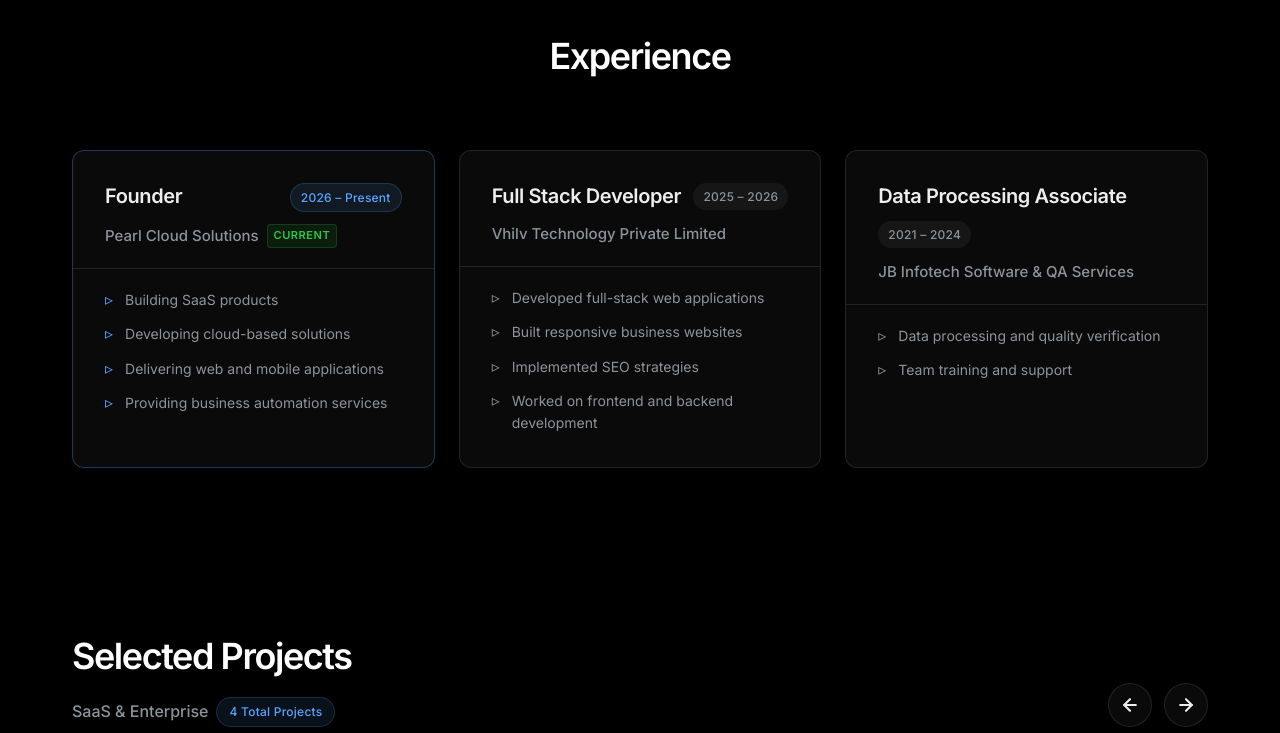
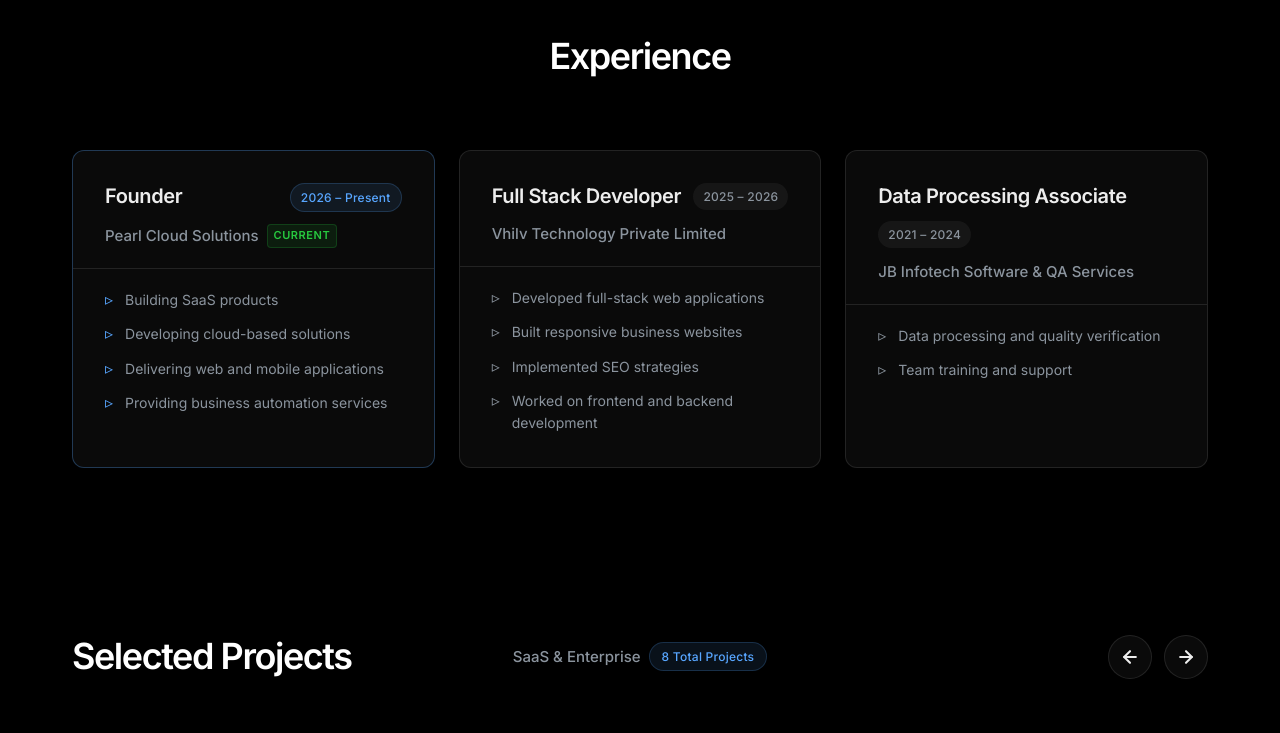
Before and after one commit to Amreshbofficial/Amreshbofficial.github.io, a React (Vite) app: page / in a window 1280 px wide. Shown: the part 2000-2733 px from the top of the page. Built offline with nearby package versions, Linux system fonts and the light colour scheme.

Commit message:
feat: update projects list, fix mobile view alignments, and add new tech stack skills

```diff
--- a/src/features/portfolio/Projects.tsx
+++ b/src/features/portfolio/Projects.tsx
@@ -1,28 +1,15 @@
-import { useRef } from 'react';
+import { useRef, useState, useEffect } from 'react';
 import { Section } from '../../components/layout/Section';
 import { Card } from '../../components/ui/Card';
 
 const projects = [
   {
-    title: 'Arokya - E-commerce SaaS',
-    description: 'A multi-tenant e-commerce platform engineered for scale. Built with modern microservices architecture to handle high volume transactions and complex inventory management.',
-    tags: ['Next.js', 'PostgreSQL', 'Stripe', 'Redis'],
+    title: 'PearlSync - Multi-Tenant Retail SaaS',
+    description: 'Enterprise-grade multi-tenant SaaS platform for retail businesses featuring POS billing, inventory management, customer credit, subscriptions, RBAC, multi-branch support, Razorpay integration, and real-time analytics.',
+    collaboration: 'Flagship SaaS Product by Pearl Cloud Solutions',
+    tags: ['React', 'Node.js', 'PostgreSQL', 'AWS', 'Docker', 'CI/CD', 'Tailwind CSS', 'WebSockets', 'Razorpay', 'WhatsApp API'],
     link: '#',
-    gradient: 'linear-gradient(135deg, rgba(88, 166, 255, 0.1) 0%, rgba(0, 0, 0, 0) 100%)',
-    icon: (
-      <svg width="48" height="48" viewBox="0 0 24 24" fill="none" stroke="currentColor" strokeWidth="1" strokeLinecap="round" strokeLinejoin="round" style={{ opacity: 0.2 }}>
-        <circle cx="9" cy="21" r="1"></circle>
-        <circle cx="20" cy="21" r="1"></circle>
-        <path d="M1 1h4l2.68 13.39a2 2 0 0 0 2 1.61h9.72a2 2 0 0 0 2-1.61L23 6H6"></path>
-      </svg>
-    )
-  },
-  {
-    title: 'TaskFlow Pro',
-    description: 'Enterprise resource planning and project management tool designed for remote-first teams. Features real-time collaboration, automated workflows, and deep analytics.',
-    tags: ['React', 'Node.js', 'Socket.io', 'AWS'],
-    link: '#',
-    gradient: 'linear-gradient(135deg, rgba(168, 85, 247, 0.1) 0%, rgba(0, 0, 0, 0) 100%)',
+    gradient: 'linear-gradient(135deg, rgba(59, 130, 246, 0.2) 0%, rgba(0, 0, 0, 0) 100%)',
     icon: (
       <svg width="48" height="48" viewBox="0 0 24 24" fill="none" stroke="currentColor" strokeWidth="1" strokeLinecap="round" strokeLinejoin="round" style={{ opacity: 0.2 }}>
         <rect x="3" y="3" width="18" height="18" rx="2" ry="2"></rect>
@@ -32,28 +19,96 @@
     )
   },
   {
-    title: 'HealthSync Portal',
-    description: 'HIPAA-compliant patient management system. Integrates telemedicine capabilities, secure messaging, and automated billing workflows for modern clinics.',
-    tags: ['TypeScript', 'Express', 'MongoDB', 'WebRTC'],
-    link: '#',
-    gradient: 'linear-gradient(135deg, rgba(34, 197, 94, 0.1) 0%, rgba(0, 0, 0, 0) 100%)',
+    title: 'Flysol Technologies',
+    description: "Built a modern corporate platform for a forward-thinking technology partner. Engineered a scalable React frontend with dynamic Tailwind CSS and integrated a custom admin panel to manage enterprise services and AI-powered optimizations.",
+    tags: ['React', 'Tailwind CSS', 'JavaScript', 'Custom Admin'],
+    link: 'https://www.flysol.in/',
+    gradient: 'linear-gradient(135deg, rgba(168, 85, 247, 0.2) 0%, rgba(0, 0, 0, 0) 100%)',
     icon: (
       <svg width="48" height="48" viewBox="0 0 24 24" fill="none" stroke="currentColor" strokeWidth="1" strokeLinecap="round" strokeLinejoin="round" style={{ opacity: 0.2 }}>
-        <path d="M22 12h-4l-3 9L9 3l-3 9H2"></path>
+        <path d="M12 2L2 7l10 5 10-5-10-5z"></path>
+        <path d="M2 17l10 5 10-5"></path>
+        <path d="M2 12l10 5 10-5"></path>
       </svg>
     )
   },
   {
-    title: 'FinDash Analytics',
-    description: 'Real-time financial dashboard aggregating data from multiple payment gateways. Provides predictive analytics and automated reconciliation for finance teams.',
-    tags: ['Vue.js', 'Python', 'FastAPI', 'TimescaleDB'],
-    link: '#',
+    title: 'Salugai Shop - Affiliate Marketing',
+    description: 'Built and currently managing a high-traffic Amazon affiliate marketing platform. Powered by WordPress, the project involves end-to-end SEO optimization, Google AdSense monetization, and content strategies to drive daily conversions and passive revenue.',
+    collaboration: 'Personal Passion Project',
+    tags: ['WordPress', 'SEO', 'Google AdSense', 'Affiliate Marketing'],
+    link: 'https://salugaishop.com/',
     gradient: 'linear-gradient(135deg, rgba(234, 179, 8, 0.1) 0%, rgba(0, 0, 0, 0) 100%)',
     icon: (
       <svg width="48" height="48" viewBox="0 0 24 24" fill="none" stroke="currentColor" strokeWidth="1" strokeLinecap="round" strokeLinejoin="round" style={{ opacity: 0.2 }}>
-        <line x1="18" y1="20" x2="18" y2="10"></line>
-        <line x1="12" y1="20" x2="12" y2="4"></line>
-        <line x1="6" y1="20" x2="6" y2="14"></line>
+        <path d="M3 3v18h18"></path>
+        <path d="M18.7 8l-5.1 5.2-2.8-2.7L7 14.3"></path>
+      </svg>
+    )
+  },
+  {
+    title: 'Colors Landscape',
+    description: "Developed a premium corporate website for Chennai's leading landscaping company. The platform integrates a custom PHP admin panel to manage architectural garden portfolios, client testimonials, and service inquiries, built with a robust Bootstrap UI.",
+    collaboration: 'Developed in collaboration with TechCart Enterprise',
+    tags: ['PHP', 'JavaScript', 'Bootstrap', 'Custom Admin'],
+    link: 'https://colorslandscape.com/',
+    gradient: 'linear-gradient(135deg, rgba(20, 83, 45, 0.2) 0%, rgba(0, 0, 0, 0) 100%)',
+    icon: (
+      <svg width="48" height="48" viewBox="0 0 24 24" fill="none" stroke="currentColor" strokeWidth="1" strokeLinecap="round" strokeLinejoin="round" style={{ opacity: 0.2 }}>
+        <path d="m8 3 4 8 5-5 5 15H2L8 3z"></path>
+      </svg>
+    )
+  },
+  {
+    title: 'Green Growth Landscape Services',
+    description: 'Engineered a comprehensive dynamic website for a premium landscape design company. Features a custom PHP admin panel for real-time content updates, gallery management, and inquiry tracking, paired with a responsive Bootstrap frontend.',
+    collaboration: 'Developed in collaboration with TechCart Enterprise',
+    tags: ['PHP', 'JavaScript', 'Bootstrap', 'Custom Admin'],
+    link: 'https://www.greengrowth.co.in/',
+    gradient: 'linear-gradient(135deg, rgba(34, 197, 94, 0.1) 0%, rgba(0, 0, 0, 0) 100%)',
+    icon: (
+      <svg width="48" height="48" viewBox="0 0 24 24" fill="none" stroke="currentColor" strokeWidth="1" strokeLinecap="round" strokeLinejoin="round" style={{ opacity: 0.2 }}>
+        <path d="M11 20A7 7 0 0 1 9.8 6.1C15.5 5 17 4.48 19 2c1 2 2 4.18 2 8 0 5.5-4.78 10-10 10Z"></path>
+        <path d="M2 21c0-3 1.85-5.36 5.08-6C9.5 14.52 12 13 13 12"></path>
+      </svg>
+    )
+  },
+  {
+    title: 'Haribabu - UI/UX Designer Portfolio',
+    description: 'Developed a dynamic personal portfolio for a UI/UX Designer. Built using React and Tailwind CSS, the platform focuses on a sleek dark-mode aesthetic, smooth animations, and an optimized layout to showcase design achievements.',
+    tags: ['React', 'JavaScript', 'Tailwind CSS', 'Framer Motion'],
+    link: 'https://lharibabul.github.io/',
+    gradient: 'linear-gradient(135deg, rgba(168, 85, 247, 0.1) 0%, rgba(0, 0, 0, 0) 100%)',
+    icon: (
+      <svg width="48" height="48" viewBox="0 0 24 24" fill="none" stroke="currentColor" strokeWidth="1" strokeLinecap="round" strokeLinejoin="round" style={{ opacity: 0.2 }}>
+        <path d="M12 20h9"></path>
+        <path d="M16.5 3.5a2.121 2.121 0 0 1 3 3L7 19l-4 1 1-4L16.5 3.5z"></path>
+      </svg>
+    )
+  },
+  {
+    title: 'Infrafox - DevOps & AIOps',
+    description: 'Developed a high-performance corporate platform for a DevOps & AIOps agency. Engineered with custom PHP and modern frontend technologies to ensure fast load times, responsive design, and an optimized lead-generation flow.',
+    collaboration: 'Developed during my tenure at Vhilv Technology',
+    tags: ['PHP', 'HTML5', 'CSS3', 'JavaScript'],
+    link: 'https://www.infrafox.ai/',
+    gradient: 'linear-gradient(135deg, rgba(88, 166, 255, 0.1) 0%, rgba(0, 0, 0, 0) 100%)',
+    icon: (
+      <svg width="48" height="48" viewBox="0 0 24 24" fill="none" stroke="currentColor" strokeWidth="1" strokeLinecap="round" strokeLinejoin="round" style={{ opacity: 0.2 }}>
+        <path d="M18 10h-1.26A8 8 0 1 0 9 20h9a5 5 0 0 0 0-10z"></path>
+      </svg>
+    )
+  },
+  {
+    title: 'VISH GYM Unisex Fitness Centre',
+    description: 'Designed and built a modern digital presence for a premium fitness center. Implemented a fully responsive UI to showcase facilities and trainer profiles, focusing on engaging visual aesthetics to drive local customer acquisition.',
+    collaboration: 'Developed in collaboration with TechCart Enterprise',
+    tags: ['PHP', 'HTML5', 'CSS3', 'JavaScript'],
+    link: 'https://vishgym.in/',
+    gradient: 'linear-gradient(135deg, rgba(234, 88, 12, 0.1) 0%, rgba(0, 0, 0, 0) 100%)',
+    icon: (
+      <svg width="48" height="48" viewBox="0 0 24 24" fill="none" stroke="currentColor" strokeWidth="1" strokeLinecap="round" strokeLinejoin="round" style={{ opacity: 0.2 }}>
+        <polyline points="22 12 18 12 15 21 9 3 6 12 2 12"></polyline>
       </svg>
     )
   }
@@ -61,6 +116,38 @@
 
 export const Projects = () => {
   const sliderRef = useRef<HTMLDivElement>(null);
+  const [toastMessage, setToastMessage] = useState<string | null>(null);
+  const [isAutoPlaying, setIsAutoPlaying] = useState(true);
+
+  useEffect(() => {
+    let intervalId: ReturnType<typeof setInterval>;
+
+    if (isAutoPlaying) {
+      intervalId = setInterval(() => {
+        // Only auto-play on desktop where slider is horizontal
+        if (window.innerWidth > 768 && sliderRef.current) {
+          const { scrollLeft, scrollWidth, clientWidth } = sliderRef.current;
+
+          if (scrollLeft + clientWidth >= scrollWidth - 10) {
+            sliderRef.current.scrollTo({ left: 0, behavior: 'smooth' });
+          } else {
+            scroll('right');
+          }
+        }
+      }, 5000);
+    }
+
+    return () => {
+      if (intervalId) clearInterval(intervalId);
+    };
+  }, [isAutoPlaying]);
+
+  useEffect(() => {
+    if (toastMessage) {
+      const timer = setTimeout(() => setToastMessage(null), 3500);
+      return () => clearTimeout(timer);
+    }
+  }, [toastMessage]);
 
   const scroll = (direction: 'left' | 'right') => {
     if (sliderRef.current) {
@@ -76,19 +163,20 @@
 
   return (
     <Section id="projects">
-      <div style={{ display: 'flex', justifyContent: 'space-between', alignItems: 'flex-end', marginBottom: '48px', flexWrap: 'wrap', gap: '24px' }}>
-        <div>
-          <h2 className="section-title" style={{ marginBottom: '12px' }}>Selected Projects</h2>
-          <div style={{ display: 'flex', alignItems: 'center', gap: '8px' }}>
-             <span className="text-muted" style={{ fontWeight: 500 }}>SaaS & Enterprise</span>
-             <span className="badge" style={{ backgroundColor: 'rgba(88, 166, 255, 0.1)', color: 'var(--color-primary)', border: '1px solid rgba(88, 166, 255, 0.2)', padding: '4px 12px' }}>
-               {projects.length} Total Projects
-             </span>
-          </div>
+      <div style={{ display: 'flex', alignItems: 'center', marginBottom: '48px', flexWrap: 'wrap', gap: '24px' }}>
+        <div style={{ flex: 1 }}>
+          <h2 className="section-title projects-heading" style={{ margin: 0 }}>Selected Projects</h2>
+        </div>
+
+        <div className="projects-badges" style={{ display: 'flex', alignItems: 'center', justifyContent: 'center', gap: '8px', flex: '0 1 auto' }}>
+           <span className="text-muted" style={{ fontWeight: 500, fontSize: '15px' }}>SaaS & Enterprise</span>
+           <span className="badge" style={{ backgroundColor: 'rgba(88, 166, 255, 0.1)', color: 'var(--color-primary)', border: '1px solid rgba(88, 166, 255, 0.2)', padding: '4px 12px' }}>
+             {projects.length} Total Projects
+           </span>
         </div>
 
         {/* Navigation Buttons for manual swiping (Hidden on mobile) */}
-        <div className="hidden-mobile" style={{ display: 'flex', gap: '12px' }}>
+        <div className="hidden-mobile" style={{ flex: 1, display: 'flex', justifyContent: 'flex-end', gap: '12px' }}>
           <button
             onClick={() => scroll('left')}
             className="nav-btn"
@@ -113,6 +201,18 @@
       </div>
 
       <style dangerouslySetInnerHTML={{__html: `
+        @media (max-width: 768px) {
+          .projects-heading {
+            text-align: center !important;
+          }
+          .projects-badges {
+            width: 100% !important;
+          }
+        }
+        @keyframes slideUpToast {
+          from { transform: translateY(100%); opacity: 0; }
+          to { transform: translateY(0); opacity: 1; }
+        }
         .projects-slider {
           display: flex;
           gap: 32px;
@@ -156,6 +256,10 @@
       <div
         ref={sliderRef}
         className="projects-slider"
+        onMouseEnter={() => setIsAutoPlaying(false)}
+        onMouseLeave={() => setIsAutoPlaying(true)}
+        onTouchStart={() => setIsAutoPlaying(false)}
+        onTouchEnd={() => setIsAutoPlaying(true)}
       >
         {projects.map((project, index) => (
           <div
@@ -190,7 +294,14 @@
                   <h3 className="card-title" style={{ margin: 0, fontSize: '20px' }}>
                     {project.title}
                   </h3>
-                  <a href={project.link} style={{ display: 'flex', alignItems: 'center', justifyContent: 'center', width: '36px', height: '36px', borderRadius: '50%', backgroundColor: 'rgba(255,255,255,0.05)', color: 'var(--color-primary)', transition: 'all var(--transition-fast)' }}
+                  <a href={project.link} target={project.link !== '#' ? "_blank" : undefined} rel="noopener noreferrer"
+                     onClick={(e) => {
+                       if (project.link === '#') {
+                         e.preventDefault();
+                         setToastMessage('🚀 PearlSync is currently under active development. Coming Soon!');
+                       }
+                     }}
+                     style={{ display: 'flex', alignItems: 'center', justifyContent: 'center', width: '36px', height: '36px', borderRadius: '50%', backgroundColor: 'rgba(255,255,255,0.05)', color: 'var(--color-primary)', transition: 'all var(--transition-fast)', cursor: 'pointer' }}
                      onMouseEnter={(e) => { e.currentTarget.style.backgroundColor = 'var(--color-primary)'; e.currentTarget.style.color = '#000'; }}
                      onMouseLeave={(e) => { e.currentTarget.style.backgroundColor = 'rgba(255,255,255,0.05)'; e.currentTarget.style.color = 'var(--color-primary)'; }}>
                     <svg width="18" height="18" viewBox="0 0 24 24" fill="none" stroke="currentColor" strokeWidth="2" strokeLinecap="round" strokeLinejoin="round"><path d="M18 13v6a2 2 0 0 1-2 2H5a2 2 0 0 1-2-2V8a2 2 0 0 1 2-2h6"></path><polyline points="15 3 21 3 21 9"></polyline><line x1="10" y1="14" x2="21" y2="3"></line></svg>
@@ -199,6 +310,12 @@
 
                 <p className="card-body" style={{ flexGrow: 1 }}>
                   {project.description}
+                  {(project as any).collaboration && (
+                    <span style={{ display: 'flex', alignItems: 'center', gap: '6px', marginTop: '12px', fontSize: '13px', color: 'rgba(255,255,255,0.5)', fontStyle: 'italic' }}>
+                      <svg width="14" height="14" viewBox="0 0 24 24" fill="none" stroke="currentColor" strokeWidth="2" strokeLinecap="round" strokeLinejoin="round"><path d="M17 21v-2a4 4 0 0 0-4-4H5a4 4 0 0 0-4 4v2"></path><circle cx="9" cy="7" r="4"></circle><path d="M23 21v-2a4 4 0 0 0-3-3.87"></path><path d="M16 3.13a4 4 0 0 1 0 7.75"></path></svg>
+                      {(project as any).collaboration}
+                    </span>
+                  )}
                 </p>
 
                 <div style={{ display: 'flex', gap: '8px', flexWrap: 'wrap', marginTop: '24px' }}>
@@ -213,6 +330,19 @@
           </div>
         ))}
       </div>
+      {/* Custom Toast Notification */}
+      {toastMessage && (
+        <div style={{
+          position: 'fixed', bottom: '40px', right: '40px', zIndex: 9999,
+          background: '#0d1117', border: '1px solid var(--color-border)', borderRadius: '12px',
+          padding: '16px 24px', display: 'flex', alignItems: 'center', gap: '12px',
+          boxShadow: '0 20px 40px -10px rgba(0,0,0,0.8)',
+          animation: 'slideUpToast 0.3s cubic-bezier(0.175, 0.885, 0.32, 1.275) forwards',
+          color: 'var(--color-text-primary)'
+        }}>
+          {toastMessage}
+        </div>
+      )}
     </Section>
   );
 };
```
Also changed, not shown: src/features/portfolio/AboutSection.tsx (+18 -3 lines), src/features/portfolio/TechStack.tsx (+4 -4 lines).
